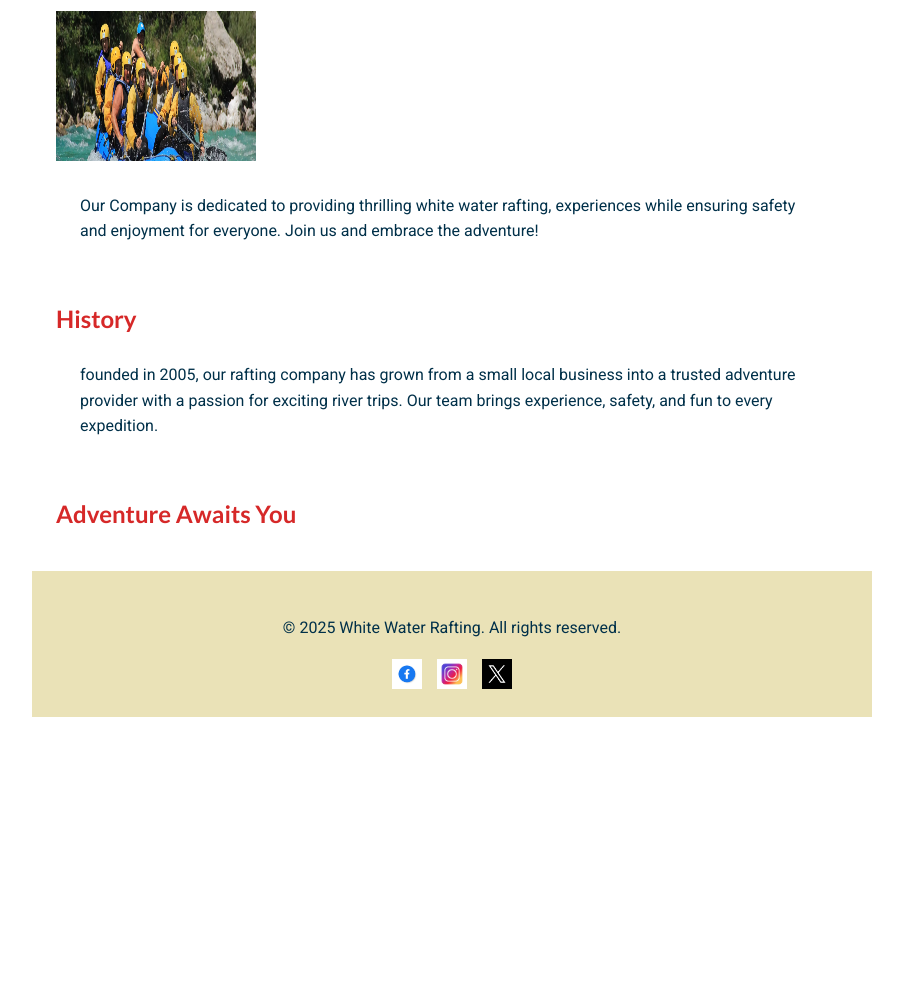
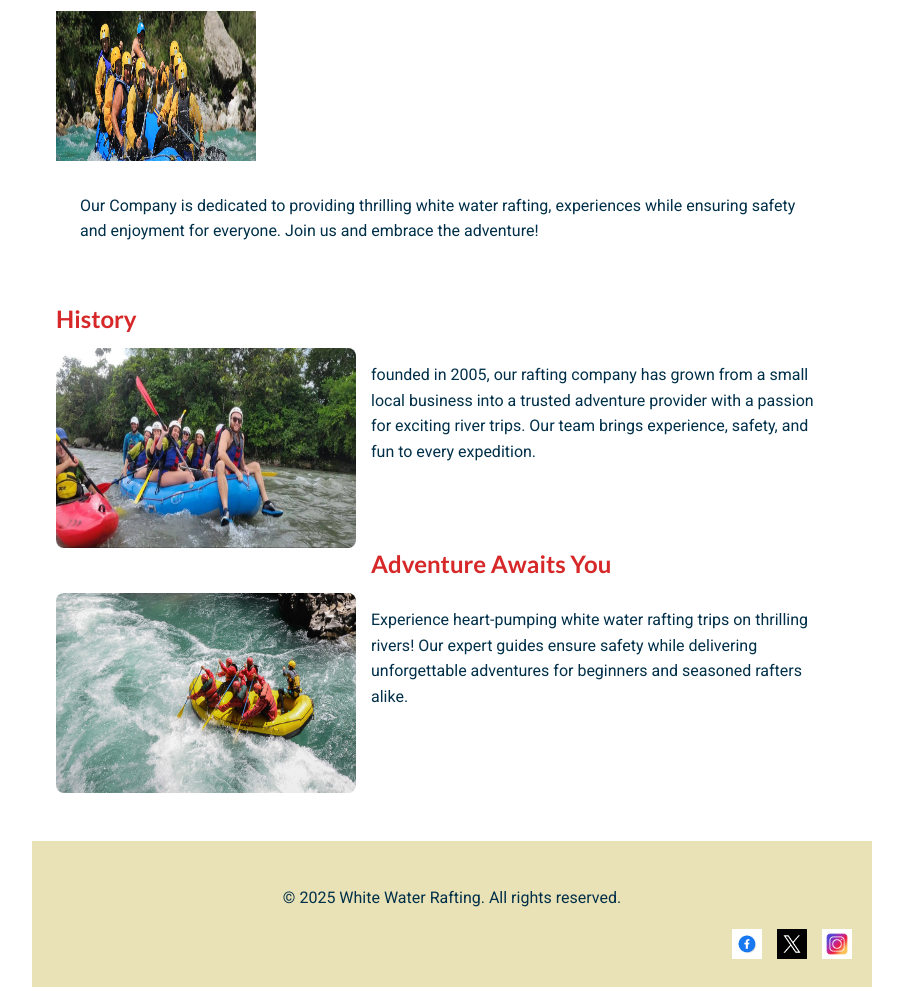
Before and after one commit to arielriveradev/wdd130, a plain HTML site: page wwr/about.html in a window 1280 px wide. Shown: the part 1023-2010 px from the top of the page, without its empty margins (188-1091 px from the left). Before the commit the page ends 1740 px from the top, so only its background shows below. Drawn offline with Linux system fonts and the light colour scheme.

Commit message:
Add files via upload

```diff
--- a/wwr/about.html
+++ b/wwr/about.html
@@ -35,11 +35,15 @@
         </article>
         <section>
             <h2>History </h2>
+            <img src="images/rafting7.jpg" alt="Our hisotry rafting" width="300" height="200">
             <p> founded  in 2005, our rafting company has grown from a small local business into a trusted adventure provider with a passion for exciting river trips. Our team brings experience, safety, and fun to every expedition.</p>
+
         </section>
 
         <section>
             <h2>Adventure Awaits You </h2>
+            <img src="images/rafting_03.jpg" alt="exciting rafting adventure" width="300" height="200">
+              <p>Experience heart-pumping white water rafting trips on thrilling rivers! Our expert guides ensure safety while delivering unforgettable adventures for beginners and seasoned rafters alike.</p>
         </section>
     </main>
 
@@ -50,10 +54,10 @@
     <img src="images/facebooklogo.jpg" alt="Facebook">
   </a>
   <a href="https://www.twitter.com/tu_pagina" target="_blank">
-    <img src="images/instagram.avif" alt="Twitter">
+    <img src="images/x.avif" alt="Twitter">
   </a>
   <a href="https://www.instagram.com/tu_pagina" target="_blank">
-    <img src="images/x.avif" alt="Instagram">
+    <img src="images/instagram.avif" alt="Instagram">
   </a>
 </div>
 </footer>
--- a/wwr/rafting.css
+++ b/wwr/rafting.css
@@ -39,8 +39,10 @@ header {
   display: grid;
   grid-template-columns: 150px 1fr;
   align-items: center;
+  justify-content: space-between;
   background-color: var(--accent2-color);
   padding: 10px 20px;
+  border-bottom: 2px solid var(-- --secondary-color-color);
 }
 
 header .logo {
@@ -52,7 +54,8 @@ nav ul {
   display: flex;
   justify-content: flex-end;
   list-style: none;
-  gap: 20px;
+  align-items: center;
+  gap: 25px;
 }
 
 nav a {
@@ -148,3 +151,20 @@ footer .socialmedia {
   width: 30px;
   height: 30px;
 }
+section img {
+  float: left;
+  margin-right: 15px;
+  border-radius: 8px;
+}
+footer .socialmedia {
+  display: flex;
+  justify-content: flex-end;
+  gap: 15px;
+}
+section{
+  margin-bottom: 40px;
+}
+
+main {
+  padding-bottom: 40px;
+}
```
Also changed, not shown: wwr/images/rafting7.jpg (added), wwr/images/rafting_03.jpg (added).
